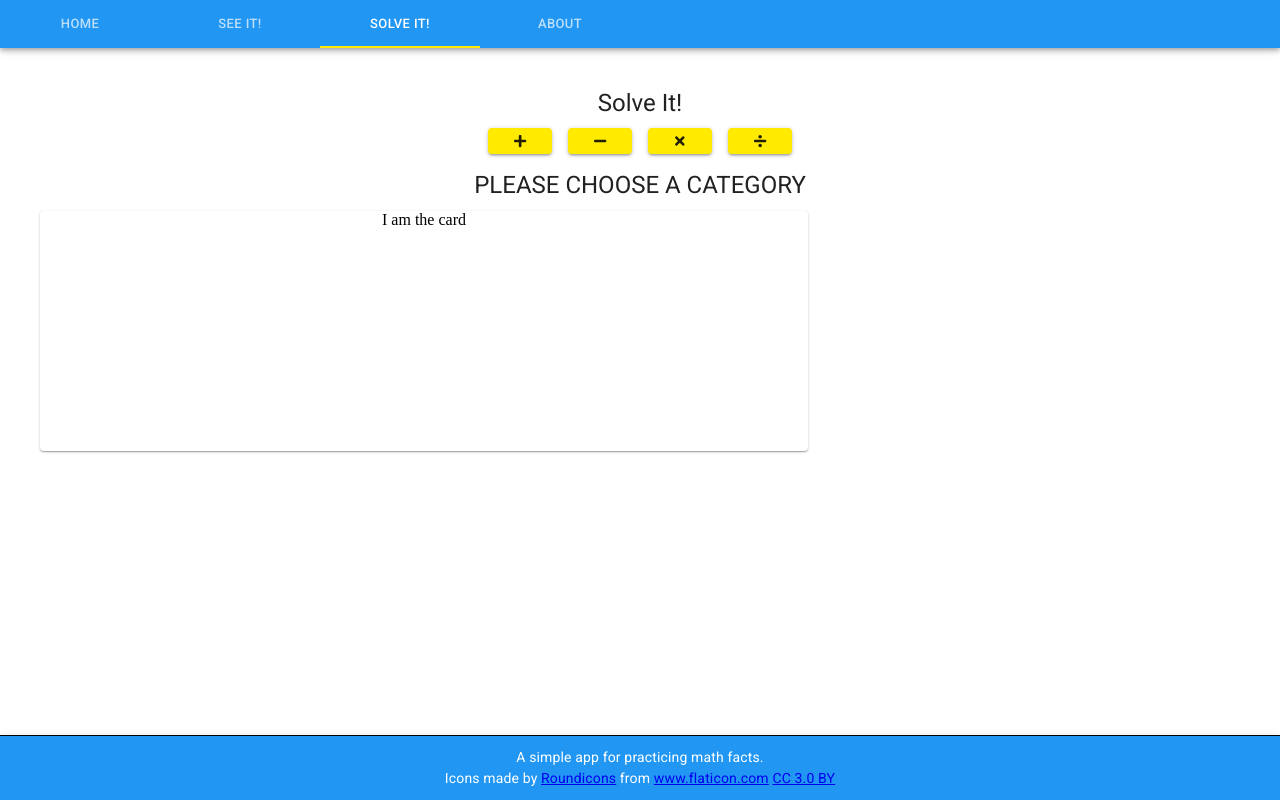
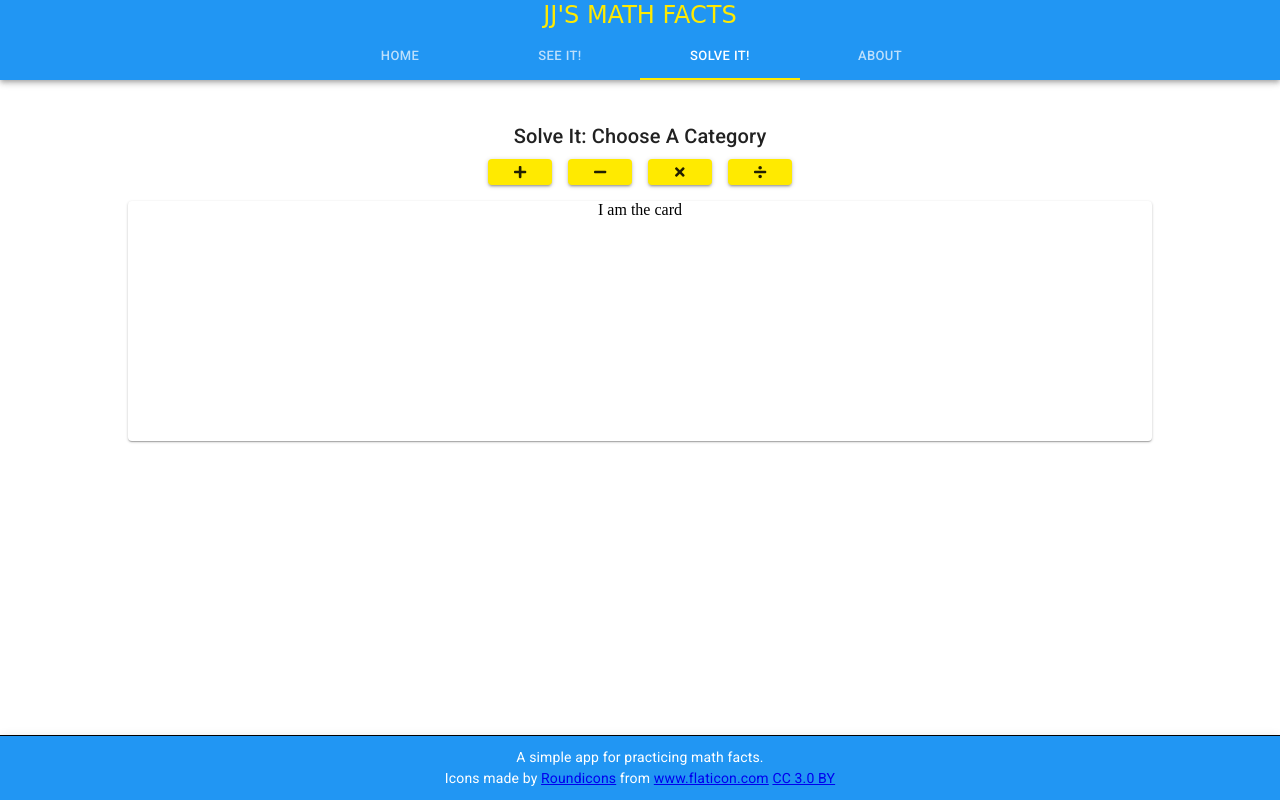
Before and after one commit to jarretrose/jj-math-facts, a React (Create React App) app: page /solve in a window 1280 px wide. Built offline with nearby package versions, Linux system fonts and the light colour scheme.

Commit message:
font and centering

```diff
--- a/src/NavBar.js
+++ b/src/NavBar.js
@@ -4,10 +4,12 @@ import { Link } from 'react-router-dom'
 import styles from './styles'
 
 import PropTypes from 'prop-types'
-import { withStyles } from '@material-ui/core'
+import { withStyles, Typography } from '@material-ui/core'
 import AppBar from '@material-ui/core/AppBar'
 import Tabs from '@material-ui/core/Tabs'
 import Tab from '@material-ui/core/Tab'
+import Grid from '@material-ui/core/Grid';
+
 
 class NavBar extends Component {
   state = { value: 0 }
@@ -23,7 +25,7 @@ class NavBar extends Component {
     else if (loc === 'about') value = 3
     else value = 0
 
-    this.setState({value})
+    this.setState({ value })
   }
 
   render() {
@@ -33,12 +35,15 @@ class NavBar extends Component {
     return (
       <div className={classes.navbar}>
         <AppBar position='static'>
+          <Typography variant='h5' color='secondary' className={classes.title}>JJ'S MATH FACTS</Typography>
+          <Grid container justify='center'>
             <Tabs value={value} onChange={this.handleChange}>
               <Tab label='Home' value={0} component={Link} to={'/'} />
               <Tab label='See It!' value={1} component={Link} to={'/see'} />
               <Tab label='Solve It!' value={2} component={Link} to={'/solve'} />
               <Tab label='About' value={3} component={Link} to={'/about'} />
             </Tabs>
+          </Grid>
         </AppBar>
       </div >
     )
--- a/src/See.js
+++ b/src/See.js
@@ -9,7 +9,7 @@ class See extends Component {
   constructor() {
     super()
     this.state = {
-      category: 'Please Choose A Category'
+      category: 'Choose A Category'
     }
   }
 
@@ -20,22 +20,24 @@ class See extends Component {
     return (
       <Fragment>
 
-        <Typography variant='h5' gutterBottom>See It!</Typography>
+        <Typography variant='h6' gutterBottom>
+          See It: {this.state.category}
+        </Typography>
 
         <Button variant='contained' color='secondary' className={classes.button}
-          onClick={() => this.handleClick('addition')}>
+          onClick={() => this.handleClick('Addition')}>
           <i className="fas fa-plus" /></Button>
 
         <Button variant='contained' color='secondary' className={classes.button}
-          onClick={() => this.handleClick('subtraction')}>
+          onClick={() => this.handleClick('Subtraction')}>
           <i className="fas fa-minus" /></Button>
 
         <Button variant='contained' color='secondary' className={classes.button}
-          onClick={() => this.handleClick('multiplication')}>
+          onClick={() => this.handleClick('Multiplication')}>
           <i className="fas fa-times" /></Button>
 
         <Button variant='contained' color='secondary' className={classes.button}
-          onClick={() => this.handleClick('division')}>
+          onClick={() => this.handleClick('Division')}>
           <i className="fas fa-divide" /></Button>
 
         <SeeWorkSpace category={this.state.category} />
--- a/src/SeeWorkSpace.js
+++ b/src/SeeWorkSpace.js
@@ -9,10 +9,9 @@ class SeeWorkSpace extends Component {
 
   render() {
     const { classes } = this.props
+
     return (
       <Fragment>
-        <Typography variant='h5' gutterBottom>{this.props.category.toUpperCase()}</Typography>
-
         <Grid container justify='center'>
           <Card className={classes.card}>
             I am the card
--- a/src/Solve.js
+++ b/src/Solve.js
@@ -9,7 +9,7 @@ class Solve extends Component {
   constructor() {
     super()
     this.state = {
-      category: 'Please Choose A Category'
+      category: 'Choose A Category'
     }
   }
 
@@ -21,23 +21,25 @@ class Solve extends Component {
     return (
       <Fragment>
 
-        <Typography variant='h5' gutterBottom>Solve It!</Typography>
+        <Typography variant='h6' gutterBottom>
+        Solve It: {this.state.category}
+        </Typography>
 
         <Button variant='contained' color='secondary' className={classes.button}
-        onClick={() => this.handleClick('addition')}>
-        <i className="fas fa-plus" /></Button>
+          onClick={() => this.handleClick('Addition')}>
+          <i className="fas fa-plus" /></Button>
 
         <Button variant='contained' color='secondary' className={classes.button}
-        onClick={() => this.handleClick('subtraction')}>
-        <i className="fas fa-minus" /></Button>
+          onClick={() => this.handleClick('Subtraction')}>
+          <i className="fas fa-minus" /></Button>
 
         <Button variant='contained' color='secondary' className={classes.button}
-        onClick={() => this.handleClick('multiplication')}>
-        <i className="fas fa-times" /></Button>
+          onClick={() => this.handleClick('Multiplication')}>
+          <i className="fas fa-times" /></Button>
 
         <Button variant='contained' color='secondary' className={classes.button}
-        onClick={() => this.handleClick('division')}>
-        <i className="fas fa-divide" /></Button>
+          onClick={() => this.handleClick('Division')}>
+          <i className="fas fa-divide" /></Button>
 
         <SolveWorkSpace category={this.state.category} />
 
--- a/src/SolveWorkSpace.js
+++ b/src/SolveWorkSpace.js
@@ -3,6 +3,8 @@ import { withStyles, Typography } from '@material-ui/core'
 import styles from './styles'
 import PropTypes from 'prop-types'
 import Card from '@material-ui/core/Card'
+import Grid from '@material-ui/core/Grid';
+
 
 class SolveWorkSpace extends Component {
 
@@ -11,12 +13,11 @@ class SolveWorkSpace extends Component {
 
     return (
       <Fragment>
-        <Typography variant='h5' gutterBottom>{this.props.category.toUpperCase()}</Typography>
-
-        <Card className={classes.card}>
-          I am the card
-        </Card>
-
+        <Grid container justify='center'>
+          <Card className={classes.card}>
+            I am the card
+          </Card>
+        </Grid>
       </Fragment>
     )
   }
--- a/src/styles.js
+++ b/src/styles.js
@@ -1,8 +1,12 @@
 const drawerWidth = 240
 
 const styles = theme => ({
+  title: {
+    fontFamily: '"Comic Sans MS", "Comic Sans", cursive'
+  },
   navbar: {
     width: '100vw',
+    textAlign: 'center',
   },
   mainPage: {
     margin: '5vmin',
@@ -31,7 +35,7 @@ const styles = theme => ({
     marginBottom: theme.spacing.unit * 2,
   },
   card: {
-    width: '60vw',
+    width: '80vw',
     height: '30vh',
   },
 })
```
Lines whose indentation alone changed are shown as unchanged.
